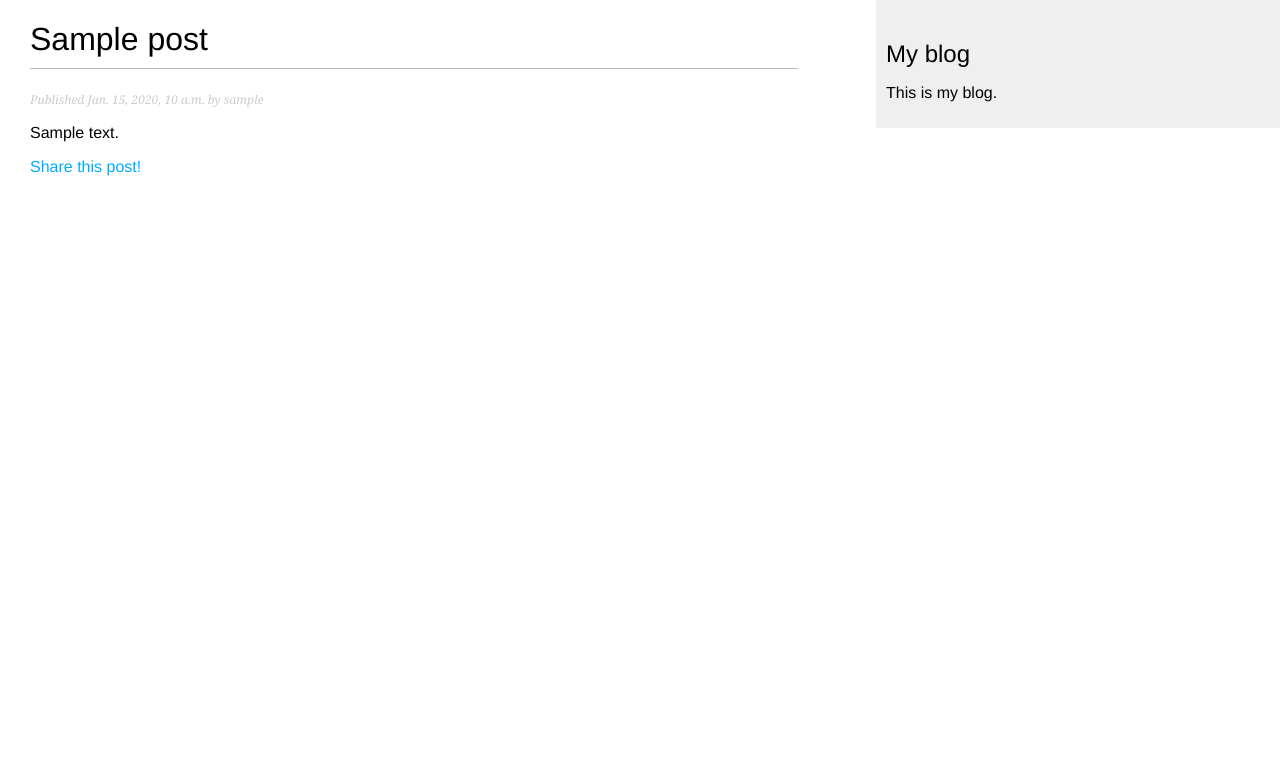
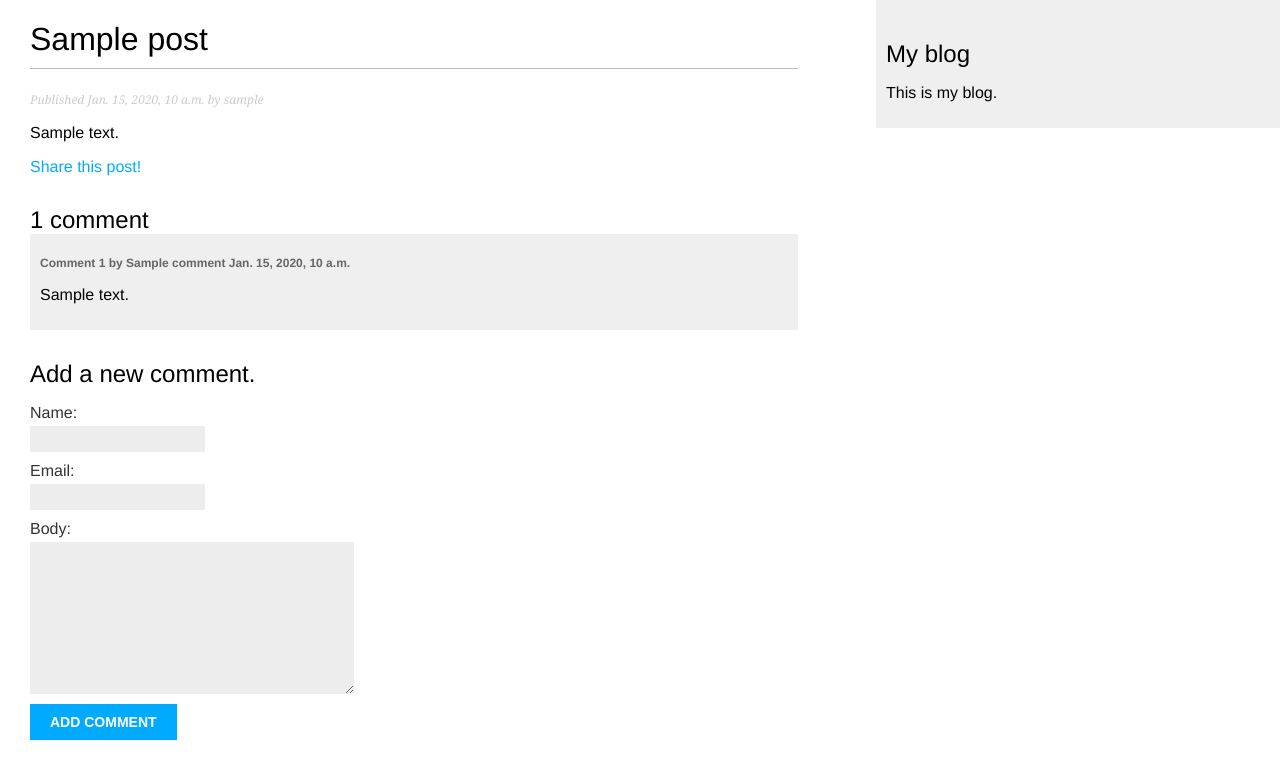
Before and after one commit to julian10m/django-projects, a Django app: a page that uses mysite/blog/templates/blog/post/detail.html in a window 1280 px wide. Shown: the top 779 px of the page. Run offline with Django 4.2, Linux system fonts and the light colour scheme; tables that the repository leaves empty hold one stand-in row (values such as "Sample post").

Commit message:
added comments functionality

```diff
--- a/mysite/blog/forms.py
+++ b/mysite/blog/forms.py
@@ -1,7 +1,13 @@
 from django import forms
+from .models import Comment
 
 class EmailPostForm(forms.Form):
     name = forms.CharField(max_length=25)
     email = forms.EmailField()
     to = forms.EmailField()
     comments = forms.CharField(required=False, widget=forms.Textarea)
+
+class CommentForm(forms.ModelForm):
+    class Meta:
+        model = Comment
+        fields = ('name', 'email', 'body')
--- a/mysite/blog/models.py
+++ b/mysite/blog/models.py
@@ -42,3 +42,20 @@ class Post(models.Model):
 
     def __str__(self):
         return self.title
+
+class Comment(models.Model):
+    post = models.ForeignKey(Post,
+                             on_delete=models.CASCADE,
+                             related_name='comments')
+    name = models.CharField(max_length=80)
+    email = models.EmailField()
+    body = models.TextField()
+    created = models.DateTimeField(auto_now=True)
+    updated = models.DateTimeField(auto_now=True)
+    active = models.BooleanField(default=True)
+
+    class Meta:
+        ordering = ('created',)
+
+    def __str__(self):
+        return f'Comment by {self.name} on {self.post}'
--- a/mysite/blog/templates/blog/post/detail.html
+++ b/mysite/blog/templates/blog/post/detail.html
@@ -16,4 +16,30 @@
             Share this post!
         </a>
     </p>
+    {% with comments.count as total_comments %}
+        <h2>
+            {{ total_comments }} comment{{ total_comments|pluralize }}
+        </h2>
+    {% endwith %}
+    {% for comment in comments %}
+        <div class="comment">
+            <p class="info">
+                Comment {{ forloop.counter }} by {{ comment.name }}
+                {{ comment.created }}
+            </p>
+            {{ comment.body|linebreaks }}
+        </div>
+    {% empty %}
+        <p>There are no comments yet.</p>
+    {% endfor %}
+    {% if new_comment %}
+        <h2>Your comment has been added.</h2>
+    {% else %}
+        <h2>Add a new comment.</h2>
+        <form method="post">
+            {{ comment_form.as_p }}
+            {% csrf_token %}
+            <p><input type="submit" value="Add comment"></p>
+        </form>
+    {% endif %}
 {% endblock %}
--- a/mysite/blog/views.py
+++ b/mysite/blog/views.py
@@ -2,8 +2,8 @@ from django.shortcuts import render, get_object_or_404
 from django.core.paginator import Paginator, EmptyPage, PageNotAnInteger
 from django.core.mail import send_mail
 from django.views.generic import ListView
-from .forms import EmailPostForm
-from .models import Post
+from .forms import EmailPostForm, CommentForm
+from .models import Post, Comment
 
 POSTS_PER_PAGE = 3
 
@@ -36,9 +36,23 @@ def post_detail(request, year, month, day, slug_title):
                                    publish__year=year,
                                    publish__month=month,
                                    publish__day=day)
+    comments = post.comments.filter(active=True)
+    new_comment = None
+    if request.method == 'POST':
+        comment_form = CommentForm(data=request.POST)
+        if comment_form.is_valid():
+            new_comment = comment_form.save(commit=False)
+            new_comment.post = post
+            new_comment.save()
+    else:
+        comment_form = CommentForm()
     return render(request,
                 'blog/post/detail.html',
-                {'post': post})
+                {'post': post,
+                 'comments': comments,
+                 'new_comment': new_comment,
+                 'comment_form': comment_form
+                 })
 
 def post_share(request, post_id):
     post = get_object_or_404(Post, id=post_id, status='published')
```
Also changed, not shown: mysite/blog/admin.py (+7 -1 lines), mysite/blog/migrations/0002_comment.py (added).
